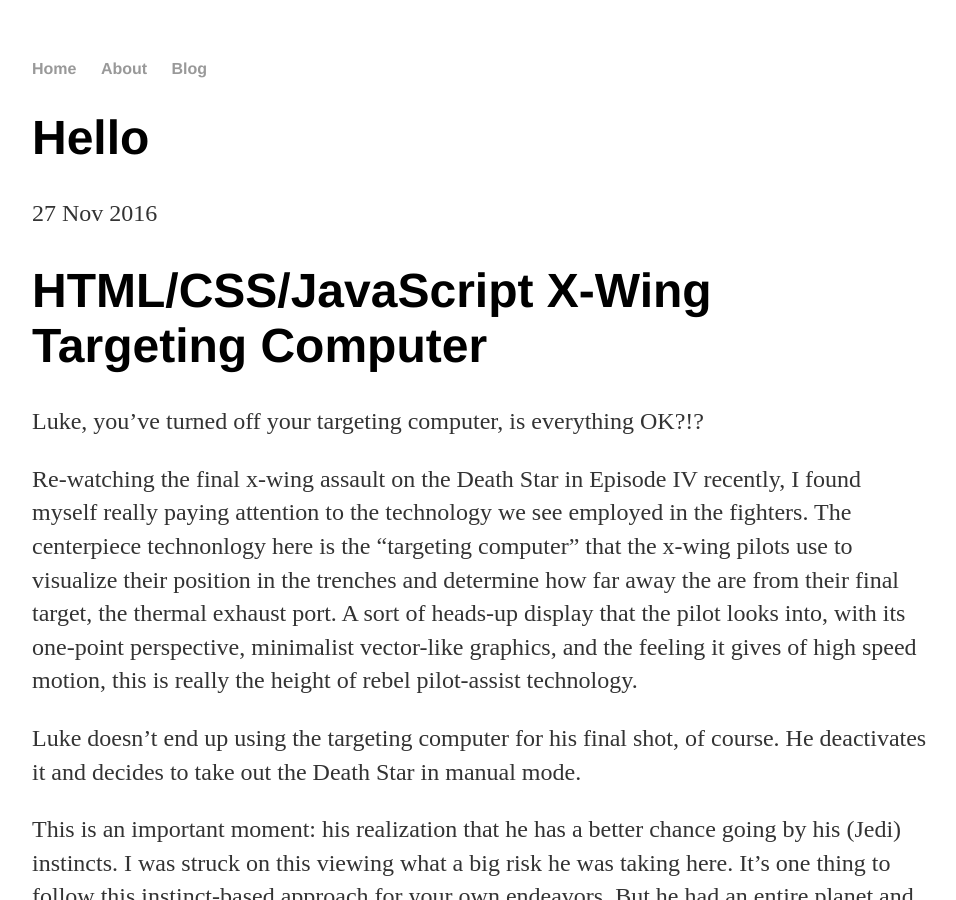
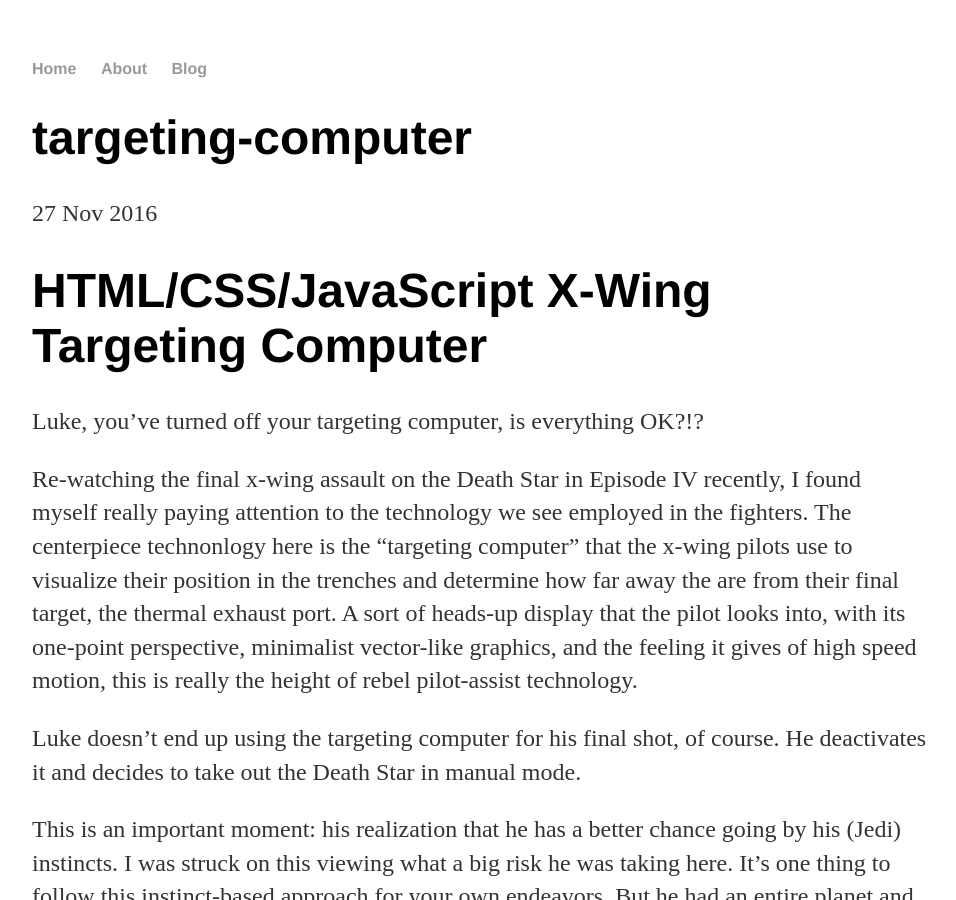
Before and after one commit to mcmonty2600/mcmonty2600.github.io, a Jekyll site: the page built from _posts/2016-11-29-targetingcomputer.md, in a window 1280 px wide and 900 px high. Shown: the whole window, without its empty margins (160-1116 px from the left). Built offline with Jekyll 4.4.1, drawn with Linux system fonts in a browser that asks for light colours.

Commit message:
Update 2016-11-29-targetingcomputer.md

```diff
--- a/_posts/2016-11-29-targetingcomputer.md
+++ b/_posts/2016-11-29-targetingcomputer.md
@@ -1,6 +1,6 @@
 ---
 layout: post
-title: "Hello"
+title: "targeting-computer"
 date: 2016-11-27
 ---
 
```
